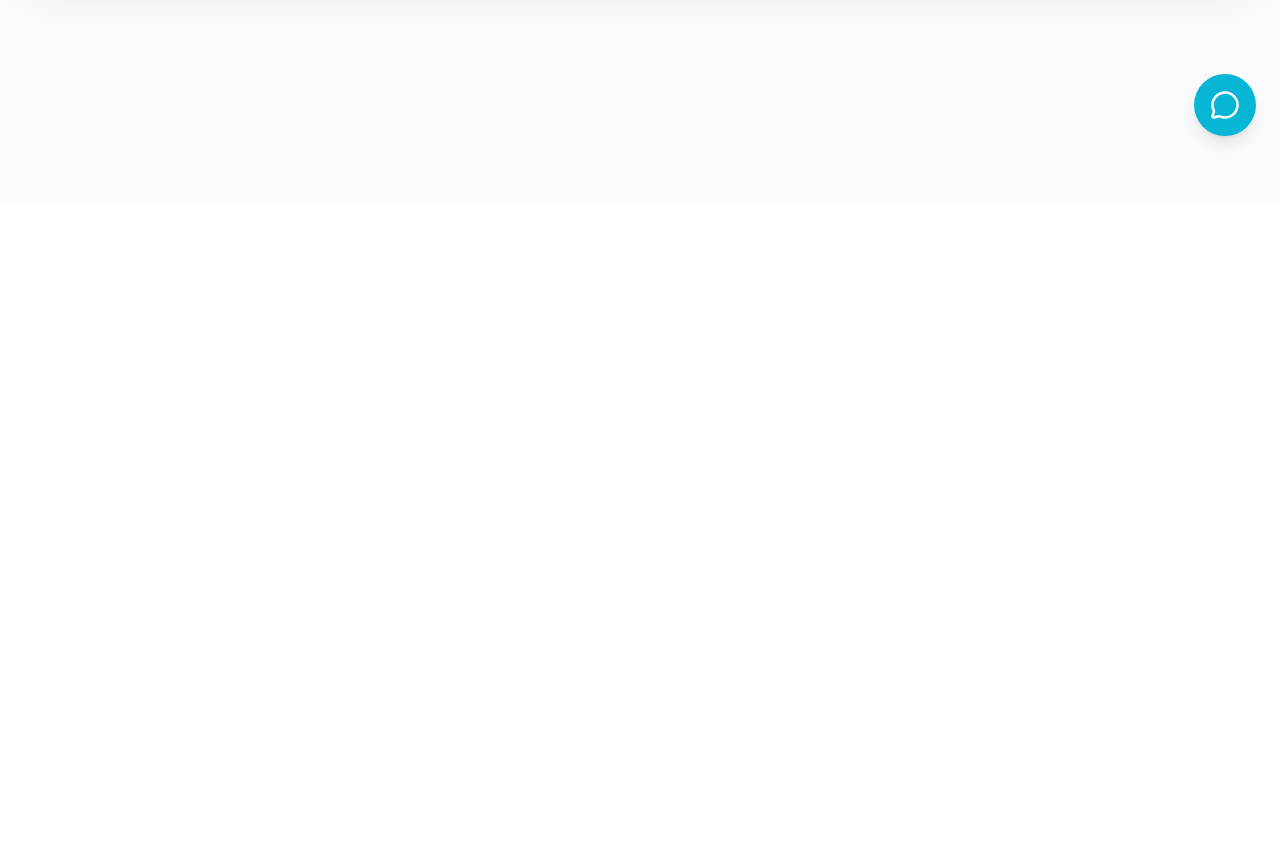
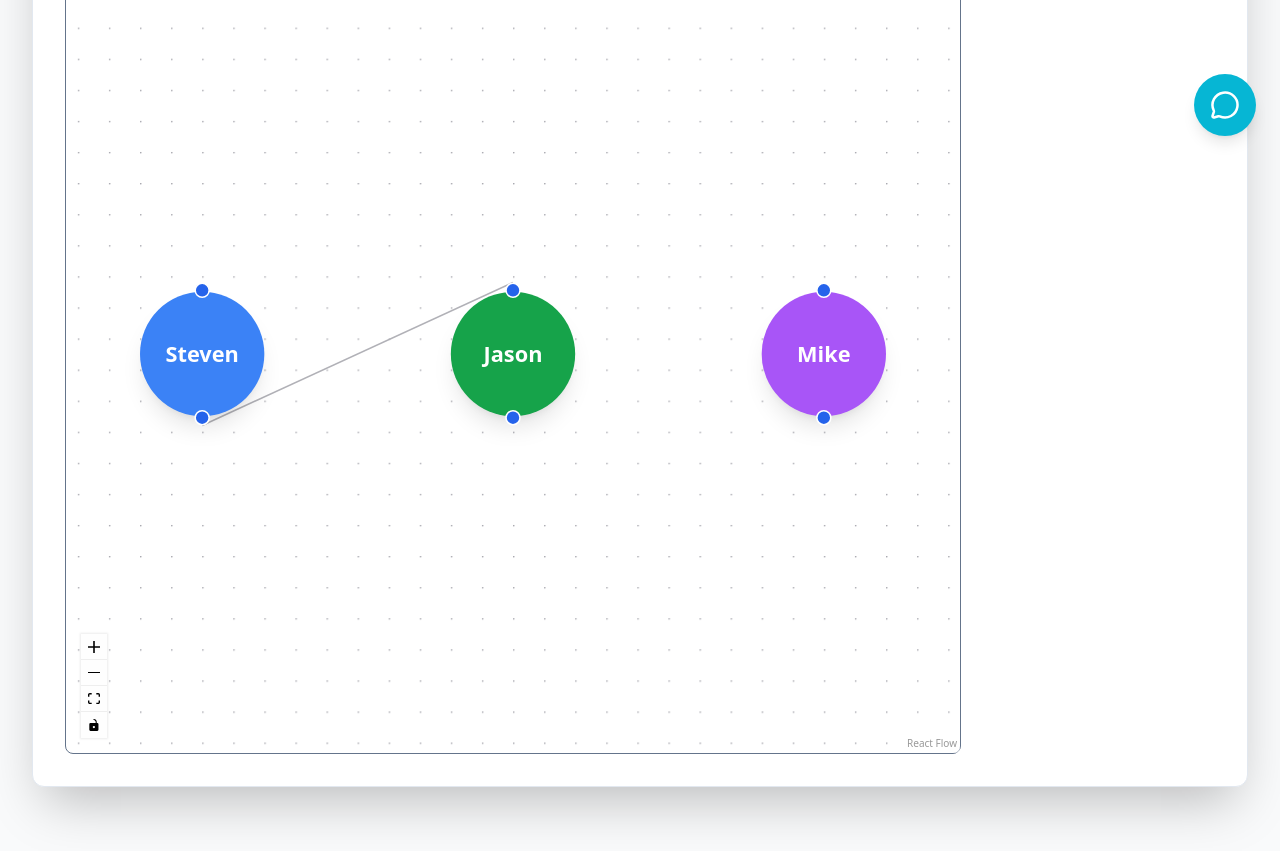
Before and after one commit to StuvanFIT/Blockchain-Network-Educational-Tool, a React (Create React App) app in the folder explorer/: page /peertopeer in a window 1280 px wide. Shown: the part 640-1491 px from the top of the page. Before the commit the page ends 841 px from the top, so only its background shows below. Built offline with nearby package versions, Linux system fonts and the light colour scheme.

Commit message:
feat: implemeted base network react flow section to render the nodes in the network for better visualisation

```diff
--- a/explorer/package.json
+++ b/explorer/package.json
@@ -11,6 +11,8 @@
     "@types/node": "^16.18.126",
     "@types/react": "^19.1.8",
     "@types/react-dom": "^19.1.6",
+    "@xyflow/react": "^12.7.1",
+    "clsx": "^2.1.1",
     "react": "^19.1.0",
     "react-dom": "^19.1.0",
     "react-router": "^7.6.2",
--- /dev/null
+++ b/explorer/src/components/Network/BlockchainEdge.tsx
@@ -0,0 +1,16 @@
+import { BaseEdge, EdgeProps, getStraightPath } from '@xyflow/react';
+
+export default function CustomEdge({ id, sourceX, sourceY, targetX, targetY }: EdgeProps) {
+  const [edgePath] = getStraightPath({
+    sourceX,
+    sourceY,
+    targetX,
+    targetY,
+  });
+
+  return (
+    <>
+      <BaseEdge id={id} path={edgePath} />
+    </>
+  );
+}
--- /dev/null
+++ b/explorer/src/components/Network/BlockchainNode.tsx
@@ -0,0 +1,71 @@
+import React from 'react';
+import  ReactFlow, {Handle, Position} from '@xyflow/react';
+
+
+import { Peer } from '../PeerToPeerNetwork';
+
+
+
+
+interface BlockchainNodeData {
+  peer: Peer;
+  onNodeClick: NodeClickHandler;
+  onToggleConnection: ToggleConnectionHandler;
+  onMineBlock: MineBlockHandler;
+}
+
+// Callback function types for node interactions
+type NodeClickHandler = (peerId: string) => void;
+type ToggleConnectionHandler = (peerId: string) => void;
+type MineBlockHandler = (peerId: string) => void;
+
+// Props interface for the BlockchainNode component
+interface BlockchainNodeProps {
+  data: BlockchainNodeData;
+  selected: boolean;
+  // Optional: React Flow also passes these props automatically
+  id?: string;
+  xPos?: number;
+  yPos?: number;
+  dragging?: boolean;
+  targetPosition?: Position;
+  sourcePosition?: Position;
+}
+const BlockchainNode: React.FC<BlockchainNodeProps> = ({ data }) => {
+  const { peer } = data;
+  const isOnline = peer.connected;
+  const peerColour = peer.color;
+
+  return (
+    <div
+      className={`
+        relative
+        w-20 h-20
+        rounded-full
+        text-white text-sm font-bold
+        shadow-lg
+        flex items-center justify-center
+        ${peerColour || 'bg-gray-400'}
+      `}
+    >
+      {/* Peer name */}
+      {peer.name}
+
+      {/* Top handle (incoming connections) */}
+      <Handle
+        type="target"
+        position={Position.Top}
+        className="!absolute top-[-6px] left-1/2 -translate-x-1/2 w-2.5 h-2.5 bg-blue-600 rounded-full border border-white z-10"
+      />
+
+      {/* Bottom handle (outgoing connections) */}
+      <Handle
+        type="source"
+        position={Position.Bottom}
+        className="!absolute bottom-[-6px] left-1/2 -translate-x-1/2 w-2.5 h-2.5 bg-blue-600 rounded-full border border-white z-10"
+      />
+    </div>
+  );
+};
+
+export { BlockchainNode };
--- a/explorer/src/components/PeerToPeerNetwork.tsx
+++ b/explorer/src/components/PeerToPeerNetwork.tsx
@@ -1,7 +1,12 @@
 import React, {useCallback, useEffect, useState} from 'react';
 import { Transaction } from '../blockchain/transaction';
 import { Network, Users, Plus, Link, Server, Wifi, WifiOff, Pickaxe, Database, Link2, MessageCircle, Activity, X, RefreshCcw, UserRound, UserRoundPlus, Cable, Blocks, Unplug } from 'lucide-react';
-import { get, update } from 'lodash';
+
+import { BlockchainNode } from './Network/BlockchainNode';
+import { ReactFlow, Background, Controls, useNodesState, useEdgesState, addEdge, Connection } from '@xyflow/react';
+import '@xyflow/react/dist/style.css';
+import CustomEdge from './Network/BlockchainEdge';
+
 
 interface Block {
   index: number;
@@ -22,6 +27,20 @@ interface Peer {
     connections: string[],
     color: string
 }
+
+type NodeClickHandler = (peerId: string) => void;
+type ToggleConnectionHandler = (peerId: string) => void;
+type MineBlockHandler = (peerId: string) => void;
+
+
+const nodeTypes = {
+    peer: BlockchainNode
+}
+
+const edgeTypes ={
+    'custom-edge': CustomEdge
+}
+
 
 // Utility functions
 const generateHash = (data: string): string => {
@@ -65,6 +84,50 @@ const peerColors = [
   'bg-emerald-500', 'bg-fuchsia-500', 'bg-gray-500', 'bg-cyan-500',
 ];
 
+
+const getNodesFromPeers = (peers: Peer[]): any[] => {
+    return peers.map((peer, index) => ({
+        id:peer.id,
+        type: 'peer',
+        position: {
+            x: 150 + (index % 4) * 200, // Arrange in a grid pattern
+            y: 100 + Math.floor(index / 4) * 150
+        },
+        data: {
+            peer: peer, // Pass entire peer object
+            selected: true
+        },
+    }))
+}
+
+const getEdgesFromPeers = (peers: Peer[]): any[] => {
+    const edges: any[] = [];
+
+    peers.forEach(peer => {
+        peer.connections.forEach(connectionId => {
+
+            const edgeId = `${peer.id}->${connectionId}`;
+            const reverseEdgeId = `${connectionId}->${peer.id}`;
+
+            //Check if the reverse edge already exists
+            const existingEdge = edges.find(e => e.id === reverseEdgeId);
+            console.log(existingEdge)
+
+            if (!existingEdge){
+                edges.push({
+                    id: edgeId,
+                    source: peer.id,
+                    target: connectionId,
+                    type: 'custom-edge',
+                })
+            }
+        })
+    })
+
+    console.log(edges)
+
+    return edges
+}
 const initialPeers: Peer[] = [
     {
         id: '1',
@@ -94,6 +157,11 @@ const initialPeers: Peer[] = [
         color: peerColors[2]
     }
 ];
+
+const initialNodes = getNodesFromPeers(initialPeers);
+const initialEdges = getEdgesFromPeers(initialPeers);
+
+
 
 const PeerToPeerNetwork = () => {
     //Add activity to network activoty log
@@ -145,18 +213,37 @@ const PeerToPeerNetwork = () => {
     const [showActivityLog, setShowActivityLog] =useState(false);
     const [autoSync, setAutoSync] = useState(false);
 
+    const [nodes, setNodes, onNodesChange] = useNodesState(initialNodes);
+    const [edges, setEdges, onEdgesChange] = useEdgesState(initialEdges);
+    const onConnect = useCallback(
+        (connection: Connection) => {
+        const edge = { ...connection, type: 'custom-edge' };
+        setEdges((eds) => addEdge(edge, eds));
+        },
+        [setEdges],
+    );
+
+
 
     let selectedPeerData: Peer | undefined = peers.find(p => p.id === selectedPeer);
 
+    useEffect(() => {
+        console.log('Current nodes:', nodes);
+        console.log('Current edges:', edges);
+        console.log('Peers:', peers);
+    }, [nodes, edges, peers]);
 
     useEffect(() =>{
         const newSelectedPeer = peers.find(p => p.id === selectedPeer);
         selectedPeerData = newSelectedPeer;
     }, [selectedPeer])
 
+
     //Peers to localStorage
     useEffect(() => {
         localStorage.setItem('peers', JSON.stringify(peers));
+        setNodes(getNodesFromPeers(peers));
+        setEdges(getEdgesFromPeers(peers));
     }, [peers]);
 
     //SelectedPeer to localStorage
@@ -520,6 +607,24 @@ const PeerToPeerNetwork = () => {
 
                         ))}
                     </div>
+
+                    <div style={{width: '70vw', height: '100vh'}} className='border border-slate-500 rounded-lg'>
+                        <ReactFlow
+                            nodes={nodes}
+                            edges={edges}
+                            onNodesChange={onNodesChange}
+                            onEdgesChange={onEdgesChange}
+                            onConnect={onConnect}
+                            nodeTypes={nodeTypes}
+                            edgeTypes={edgeTypes}
+                            fitView
+                            fitViewOptions={{ padding: 0.2 }}
+                        >
+                            <Background />
+                            <Controls />
+
+                        </ReactFlow>
+                    </div>
                 </div>
 
 
@@ -849,3 +954,4 @@ const PeerToPeerNetwork = () => {
 
 
 export {PeerToPeerNetwork}
+export type {Peer}
--- a/package.json
+++ b/package.json
@@ -1,6 +1,8 @@
 {
   "dependencies": {
+    "@xyflow/react": "^12.7.1",
     "body-parser": "^2.2.0",
+    "clsx": "^2.1.1",
     "cors": "^2.8.5",
     "crypto-js": "^4.2.0",
     "elliptic": "^6.6.1",
```
Also changed, not shown: 2 other files (tests, documents, lock files or other folders).
